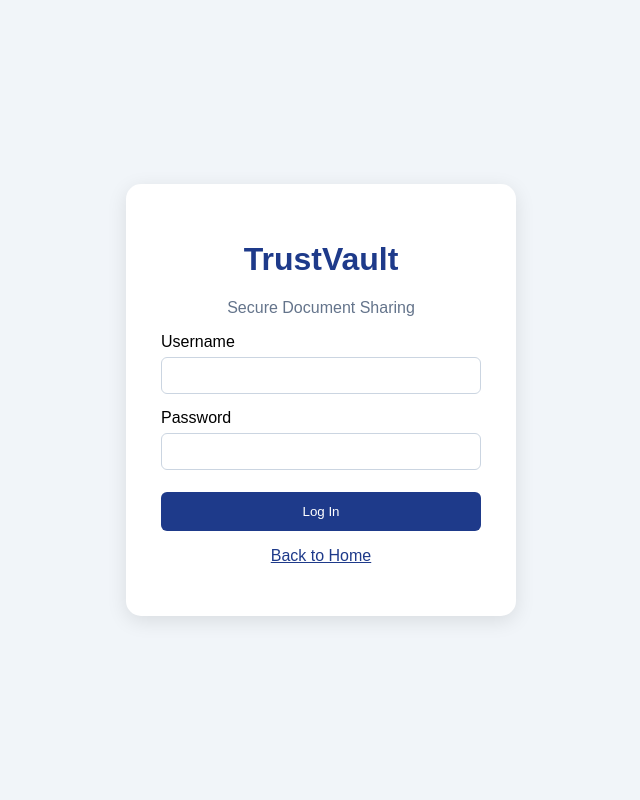
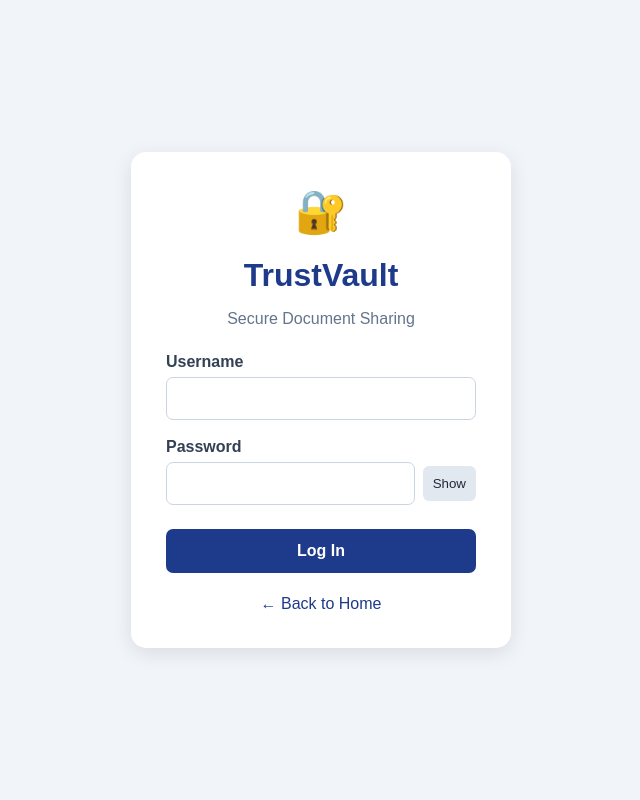
Before and after one commit to danaboinavarshini-2005/TrustVault, a Django app: a page that uses documents/templates/documents/login.html in a window 1280 px wide. Shown: the whole page, without its empty margins (319-959 px from the left). Run offline with Django 5.2, Linux system fonts and the light colour scheme.

Commit message:
Update TrustVault templates and document views

```diff
--- a/documents/templates/documents/login.html
+++ b/documents/templates/documents/login.html
@@ -1,10 +1,18 @@
 <!DOCTYPE html>
+
 <html lang="en">
 <head>
     <meta charset="UTF-8">
     <meta name="viewport" content="width=device-width, initial-scale=1.0">
+
+
 <title>TrustVault - Login</title>
+
 <style>
+    * {
+        box-sizing: border-box;
+    }
+
     body {
         font-family: Arial, sans-serif;
         background: #f1f5f9;
@@ -13,77 +21,152 @@
         align-items: center;
         min-height: 100vh;
         margin: 0;
+        padding: 20px;
     }
 
     .login-box {
         background: white;
         padding: 35px;
         border-radius: 15px;
-            width: 320px;
-            box-shadow: 0 5px 20px rgba(0,0,0,0.1);
+        width: 100%;
+        max-width: 380px;
+        box-shadow: 0 5px 20px rgba(0, 0, 0, 0.1);
+    }
+
+    .logo {
+        text-align: center;
+        font-size: 42px;
+        margin-bottom: 10px;
     }
 
     h1 {
         text-align: center;
         color: #1e3a8a;
+        margin-bottom: 8px;
     }
 
-        p {
+    .subtitle {
         text-align: center;
         color: #64748b;
+        margin-bottom: 25px;
     }
 
     label {
         display: block;
-            margin-top: 15px;
+        margin-top: 18px;
+        margin-bottom: 6px;
+        color: #334155;
+        font-weight: bold;
     }
 
-        input {
+    input[type="text"],
+    input[type="password"],
+    input[type="email"] {
         width: 100%;
-            padding: 10px;
-            margin-top: 6px;
+        padding: 12px;
         border: 1px solid #cbd5e1;
-            border-radius: 6px;
-            box-sizing: border-box;
+        border-radius: 7px;
+        font-size: 15px;
     }
 
-        button {
-            width: 100%;
-            margin-top: 22px;
-            padding: 12px;
-            background: #1e3a8a;
-            color: white;
+    input:focus {
+        outline: 2px solid #93c5fd;
+        border-color: #2563eb;
+    }
+
+    .password-row {
+        display: flex;
+        gap: 8px;
+        align-items: center;
+    }
+
+    .password-row input {
+        min-width: 0;
+        flex: 1;
+    }
+
+    .toggle-password {
+        padding: 10px;
+        background: #e2e8f0;
+        color: #1e293b;
         border: none;
         border-radius: 6px;
         cursor: pointer;
     }
 
-        button:hover {
+    .login-button {
+        width: 100%;
+        margin-top: 24px;
+        padding: 13px;
+        background: #1e3a8a;
+        color: white;
+        border: none;
+        border-radius: 7px;
+        font-size: 16px;
+        font-weight: bold;
+        cursor: pointer;
+    }
+
+    .login-button:hover {
         background: #1d4ed8;
     }
 
     .error {
-            color: #dc2626;
+        background: #fef2f2;
+        color: #b91c1c;
+        border: 1px solid #fecaca;
+        border-radius: 7px;
+        padding: 10px;
+        text-align: center;
+        font-size: 14px;
+    }
+
+    .home-link {
+        text-align: center;
+        margin-top: 22px;
     }
 
     a {
         color: #1e3a8a;
+        text-decoration: none;
+    }
+
+    a:hover {
+        text-decoration: underline;
+    }
+
+    @media (max-width: 400px) {
+        .login-box {
+            padding: 25px 20px;
+        }
     }
 </style>
+
+
 </head>
+
 <body>
+
+
 <div class="login-box">
+
+    <div class="logo" aria-hidden="true">🔐</div>
+
     <h1>TrustVault</h1>
-        <p>Secure Document Sharing</p>
+
+    <p class="subtitle">Secure Document Sharing</p>
 
     {% if form.errors %}
-            <p class="error">Incorrect username or password.</p>
+        <p class="error" role="alert">
+            Incorrect username or password. Please try again.
+        </p>
     {% endif %}
 
     <form method="post">
         {% csrf_token %}
 
         <label for="id_username">Username</label>
+
         <input
             type="text"
             name="username"
@@ -93,6 +176,8 @@
         >
 
         <label for="id_password">Password</label>
+
+        <div class="password-row">
             <input
                 type="password"
                 name="password"
@@ -101,10 +186,41 @@
                 required
             >
 
-            <button type="submit">Log In</button>
+            <button
+                type="button"
+                class="toggle-password"
+                id="togglePassword"
+                aria-controls="id_password"
+                aria-pressed="false"
+            >
+                Show
+            </button>
+        </div>
+
+        <button type="submit" class="login-button">
+            Log In
+        </button>
     </form>
 
-        <p><a href="/">Back to Home</a></p>
+    <div class="home-link">
+        <a href="/">← Back to Home</a>
     </div>
+
+</div>
+
+<script>
+    const passwordInput = document.getElementById("id_password");
+    const toggleButton = document.getElementById("togglePassword");
+
+    toggleButton.addEventListener("click", function () {
+        const isPassword = passwordInput.type === "password";
+
+        passwordInput.type = isPassword ? "text" : "password";
+        toggleButton.textContent = isPassword ? "Hide" : "Show";
+        toggleButton.setAttribute("aria-pressed", String(isPassword));
+    });
+</script>
+
+
 </body>
 </html>
--- a/documents/views.py
+++ b/documents/views.py
@@ -1,3 +1,4 @@
+
 from datetime import date
 from pathlib import Path
 
@@ -8,6 +9,7 @@ from django.contrib.auth.views import LoginView, LogoutView
 from django.http import FileResponse, Http404
 from django.shortcuts import render, redirect, get_object_or_404
 from django.urls import reverse_lazy
+from django.views.decorators.http import require_POST
 
 from .models import Document, DocumentAccess, AuditLog, UserProfile
 
@@ -24,26 +26,46 @@ ALLOWED_EXTENSIONS = {
     ".jpeg",
 }
 
+ALLOWED_CONTENT_TYPES = {
+    ".pdf": {"application/pdf", "application/octet-stream"},
+    ".txt": {"text/plain", "application/octet-stream"},
+    ".png": {"image/png", "application/octet-stream"},
+    ".jpg": {"image/jpeg", "application/octet-stream"},
+    ".jpeg": {"image/jpeg", "application/octet-stream"},
+}
+
 
 def get_user_role(user):
-    """Return the user's application role, defaulting to Viewer."""
+    """Return the user's role, defaulting to Viewer."""
     if not user.is_authenticated:
         return None
 
-    profile = getattr(user, "profile", None)
-
-    if profile is None:
+    try:
+        return user.profile.role
+    except UserProfile.DoesNotExist:
         return UserProfile.VIEWER
-
-    return profile.role
 
 
 def can_upload_documents(user):
     """Only Administrators and Owners can upload documents."""
-    return get_user_role(user) in {
-        UserProfile.ADMINISTRATOR,
-        UserProfile.OWNER,
-    }
+    return (
+        user.is_authenticated
+        and get_user_role(user) in {
+            UserProfile.ADMINISTRATOR,
+            UserProfile.OWNER,
+        }
+    )
+
+
+def log_audit(user, action, result, document=None, details=""):
+    """Create an audit record."""
+    AuditLog.objects.create(
+        user=user,
+        document=document,
+        action=action,
+        result=result,
+        details=details,
+    )
 
 
 def home(request):
@@ -66,7 +88,7 @@ def dashboard(request):
     # Handle document uploads.
     if request.method == "POST":
         if not can_upload_documents(request.user):
-            AuditLog.objects.create(
+            log_audit(
                 user=request.user,
                 action="document_upload",
                 result=AuditLog.DENIED,
@@ -88,55 +110,78 @@ def dashboard(request):
                 request,
                 "Please enter a title and choose a file.",
             )
+            return redirect("dashboard")
 
-        elif len(title) > 200:
+        if len(title) > 200:
             messages.error(
                 request,
                 "The title must not exceed 200 characters.",
             )
+            return redirect("dashboard")
 
-        elif not category or len(category) > 100:
+        if not category or len(category) > 100:
             messages.error(
                 request,
-                "Category must contain 1–100 characters.",
+                "Category must contain 1-100 characters.",
             )
+            return redirect("dashboard")
 
-        elif uploaded_file.size > MAX_FILE_SIZE:
+        extension = Path(uploaded_file.name).suffix.lower()
+
+        if extension not in ALLOWED_EXTENSIONS:
+            messages.error(
+                request,
+                "Invalid file type. Upload PDF, TXT, PNG, JPG, or JPEG.",
+            )
+            return redirect("dashboard")
+
+        if uploaded_file.size <= 0:
+            messages.error(
+                request,
+                "The uploaded file is empty.",
+            )
+            return redirect("dashboard")
+
+        if uploaded_file.size > MAX_FILE_SIZE:
             messages.error(
                 request,
                 "File size must not exceed 5 MB.",
             )
+            return redirect("dashboard")
 
-        elif Path(uploaded_file.name).suffix.lower() not in ALLOWED_EXTENSIONS:
+        content_type = (
+            getattr(uploaded_file, "content_type", "") or ""
+        ).lower()
+
+        if content_type not in ALLOWED_CONTENT_TYPES[extension]:
             messages.error(
                 request,
-                "Invalid file type. Upload PDF, TXT, PNG, JPG, or JPEG.",
+                "The uploaded file type does not match the extension.",
             )
-
-        else:
-            document = Document.objects.create(
-                title=title,
-                category=category,
-                file=uploaded_file,
-                owner=request.user,
-            )
-
-            AuditLog.objects.create(
-                user=request.user,
-                document=document,
-                action="document_upload",
-                result=AuditLog.SUCCESS,
-                details="Document uploaded successfully.",
-            )
-
-            messages.success(
-                request,
-                "Document uploaded successfully!",
-            )
-
             return redirect("dashboard")
 
-    # Show only documents owned by the logged-in user.
+        document = Document.objects.create(
+            title=title,
+            category=category,
+            file=uploaded_file,
+            owner=request.user,
+        )
+
+        log_audit(
+            user=request.user,
+            document=document,
+            action="document_upload",
+            result=AuditLog.SUCCESS,
+            details="Document uploaded successfully.",
+        )
+
+        messages.success(
+            request,
+            "Document uploaded successfully!",
+        )
+        return redirect("dashboard")
+
+    # Display documents owned by the current user.
     documents = Document.objects.filter(
         owner=request.user,
     ).order_by("-uploaded_at")
@@ -147,25 +192,21 @@ def dashboard(request):
     category_query = request.GET.get("category", "").strip()
     upload_date = request.GET.get("uploaded_date", "").strip()
 
-    # Filter by document title.
     if search_query:
         documents = documents.filter(
             title__icontains=search_query,
         )
 
-    # Filter by owner username.
     if owner_query:
         documents = documents.filter(
             owner__username__icontains=owner_query,
         )
 
-    # Filter by category.
     if category_query:
         documents = documents.filter(
             category__icontains=category_query,
         )
 
-    # Filter by upload date.
     if upload_date:
         try:
             parsed_date = date.fromisoformat(upload_date)
@@ -181,9 +222,13 @@ def dashboard(request):
             )
             upload_date = ""
 
-    # Display documents shared with the logged-in user.
+    # Documents shared with the current user.
     shared_accesses = DocumentAccess.objects.filter(
         user=request.user,
+        permission__in=[
+            DocumentAccess.READ,
+            DocumentAccess.EDIT,
+        ],
     ).select_related(
         "document",
         "document__owner",
@@ -207,10 +252,7 @@ def dashboard(request):
 
 @login_required
 def edit_document(request, document_id):
-    """
-    Allow the owner or a user with explicit EDIT permission
-    to update a document's title and category.
-    """
+    """Allow owners and users with EDIT permission to edit metadata."""
     document = get_object_or_404(
         Document,
         id=document_id,
@@ -225,14 +267,13 @@ def edit_document(request, document_id):
     ).exists()
 
     if not is_owner and not has_edit_access:
-        AuditLog.objects.create(
+        log_audit(
             user=request.user,
             document=document,
             action="document_edit",
             result=AuditLog.DENIED,
             details="Edit denied: insufficient permission.",
         )
-
         raise Http404("Document not found.")
 
     if request.method == "POST":
@@ -242,13 +283,13 @@ def edit_document(request, document_id):
         if not title or len(title) > 200:
             messages.error(
                 request,
-                "Title must contain 1–200 characters.",
+                "Title must contain 1-200 characters.",
             )
 
         elif not category or len(category) > 100:
             messages.error(
                 request,
-                "Category must contain 1–100 characters.",
+                "Category must contain 1-100 characters.",
             )
 
         else:
@@ -259,7 +300,7 @@ def edit_document(request, document_id):
                 update_fields=["title", "category"],
             )
 
-            AuditLog.objects.create(
+            log_audit(
                 user=request.user,
                 document=document,
                 action="document_edit",
@@ -271,7 +312,6 @@ def edit_document(request, document_id):
                 request,
                 "Document updated successfully!",
             )
-
             return redirect("dashboard")
 
     return render(
@@ -285,6 +325,7 @@ def edit_document(request, document_id):
 
 @login_required
 def download_document(request, document_id):
+    """Allow owners and authorized users to download documents."""
     document = get_object_or_404(
         Document,
         id=document_id,
@@ -302,37 +343,40 @@ def download_document(request, document_id):
     ).exists()
 
     if not is_owner and not has_access:
-        AuditLog.objects.create(
+        log_audit(
             user=request.user,
             document=document,
             action="document_download",
             result=AuditLog.DENIED,
             details="Download denied: no permission.",
         )
-
         raise Http404("Document not found.")
 
     try:
         document.file.open("rb")
 
     except (FileNotFoundError, OSError, ValueError):
-        AuditLog.objects.create(
+        log_audit(
             user=request.user,
             document=document,
             action="document_download",
             result=AuditLog.DENIED,
             details="Download failed: file unavailable.",
         )
-
         raise Http404("Document file is unavailable.")
 
-    AuditLog.objects.create(
-        user=request.user,
-        document=document,
-        action="document_download",
-        result=AuditLog.SUCCESS,
-        details="Download authorized and file opened.",
-    )
+    try:
+        log_audit(
+            user=request.user,
+            document=document,
+            action="document_download",
+            result=AuditLog.SUCCESS,
+            details="Download authorized and file opened.",
+        )
+
+    except Exception:
+        document.file.close()
+        raise
 
     return FileResponse(
         document.file,
@@ -342,16 +386,14 @@ def download_document(request, document_id):
 
 
 @login_required
+@require_POST
 def share_document(request, document_id):
-    # Only the document owner can share it.
+    """Only the document owner can share it."""
     document = get_object_or_404(
         Document,
         id=document_id,
         owner=request.user,
     )
-
-    if request.method != "POST":
-        return redirect("dashboard")
 
     username = request.POST.get("username", "").strip()
     permission = request.POST.get("permission", "").strip()
@@ -363,10 +405,10 @@ def share_document(request, document_id):
         )
         return redirect("dashboard")
 
-    if permission not in [
+    if permission not in {
         DocumentAccess.READ,
         DocumentAccess.EDIT,
-    ]:
+    }:
         messages.error(
             request,
             "Invalid permission selected.",
@@ -392,7 +434,7 @@ def share_document(request, document_id):
         )
         return redirect("dashboard")
 
-    DocumentAccess.objects.update_or_create(
+    access, created = DocumentAccess.objects.update_or_create(
         document=document,
         user=shared_user,
         defaults={
@@ -400,27 +442,31 @@ def share_document(request, document_id):
         },
     )
 
-    AuditLog.objects.create(
+    details = (
+        f"Shared with {shared_user.username}: {permission}"
+        if created
+        else f"Updated access for {shared_user.username}: {permission}"
+    )
+
+    log_audit(
         user=request.user,
         document=document,
         action="document_share",
         result=AuditLog.SUCCESS,
-        details=f"Shared with {shared_user.username}: {permission}",
+        details=details,
     )
 
     messages.success(
         request,
         f"Document shared with {shared_user.username}.",
     )
-
     return redirect("dashboard")
 
 
 @login_required
+@require_POST
 def revoke_document_access(request, document_id, access_id):
-    if request.method != "POST":
-        return redirect("dashboard")
-
+    """Only the document owner can revoke access."""
     document = get_object_or_404(
         Document,
         id=document_id,
@@ -435,9 +481,7 @@ def revoke_document_access(request, document_id, access_id):
 
     recipient_username = access.user.username
 
-    access.delete()
-
-    AuditLog.objects.create(
+    log_audit(
         user=request.user,
         document=document,
         action="document_access_revoked",
@@ -445,19 +489,20 @@ def revoke_document_access(request, document_id, access_id):
         details=f"Access revoked for {recipient_username}",
     )
 
+    access.delete()
+
     messages.success(
         request,
         f"Access revoked for {recipient_username}.",
     )
-
     return redirect("dashboard")
 
 
 @login_required
 def admin_activity_dashboard(request):
-    # Only application Administrators can access this page.
+    """Only Administrators can view audit logs."""
     if get_user_role(request.user) != UserProfile.ADMINISTRATOR:
-        raise Http404("Page not found")
+        raise Http404("Page not found.")
 
     logs = AuditLog.objects.select_related(
         "user",
```
Also changed, not shown: documents/templates/documents/home.html (+60 -15 lines). Lines whose indentation alone changed are shown as unchanged.
